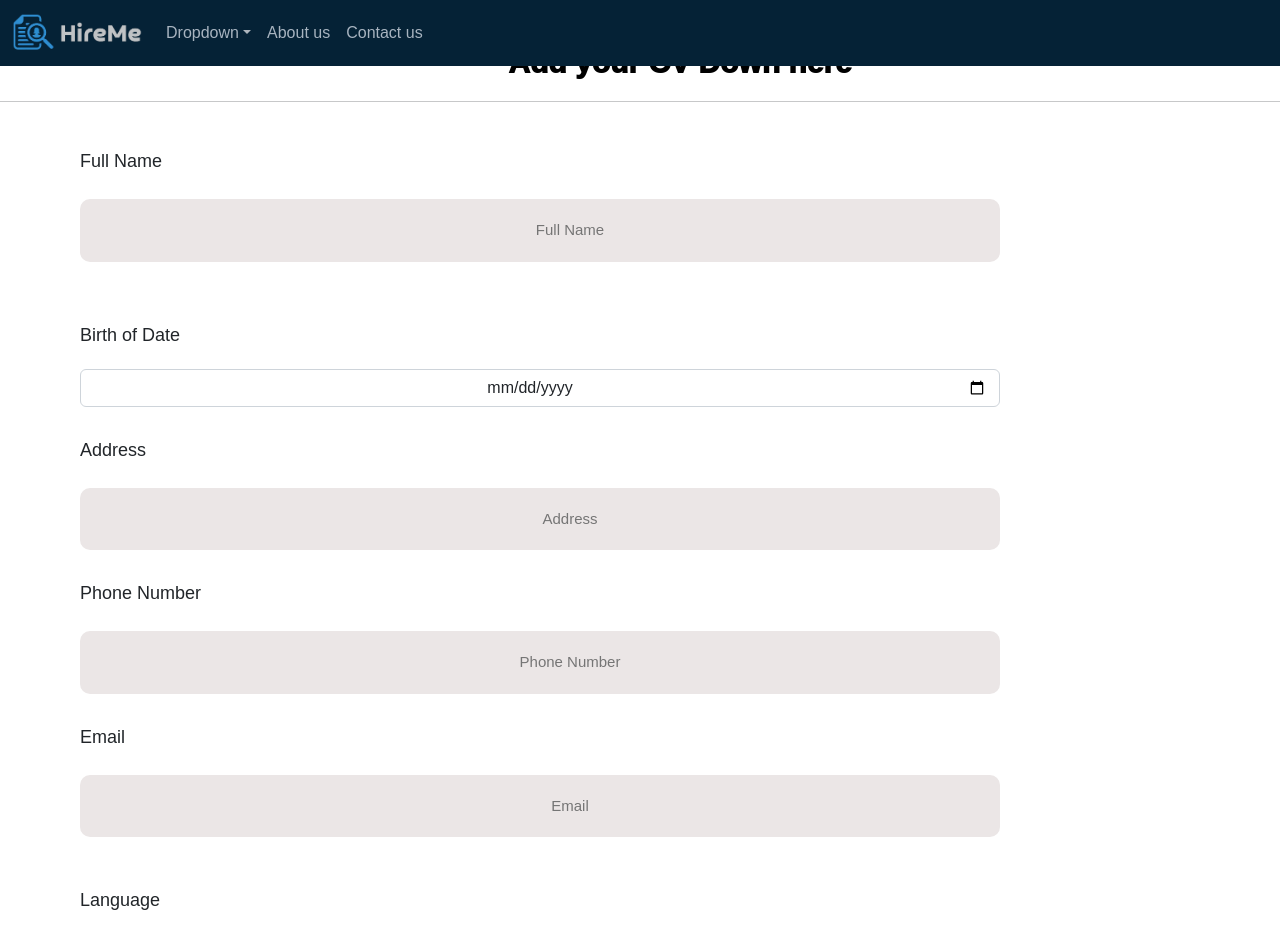
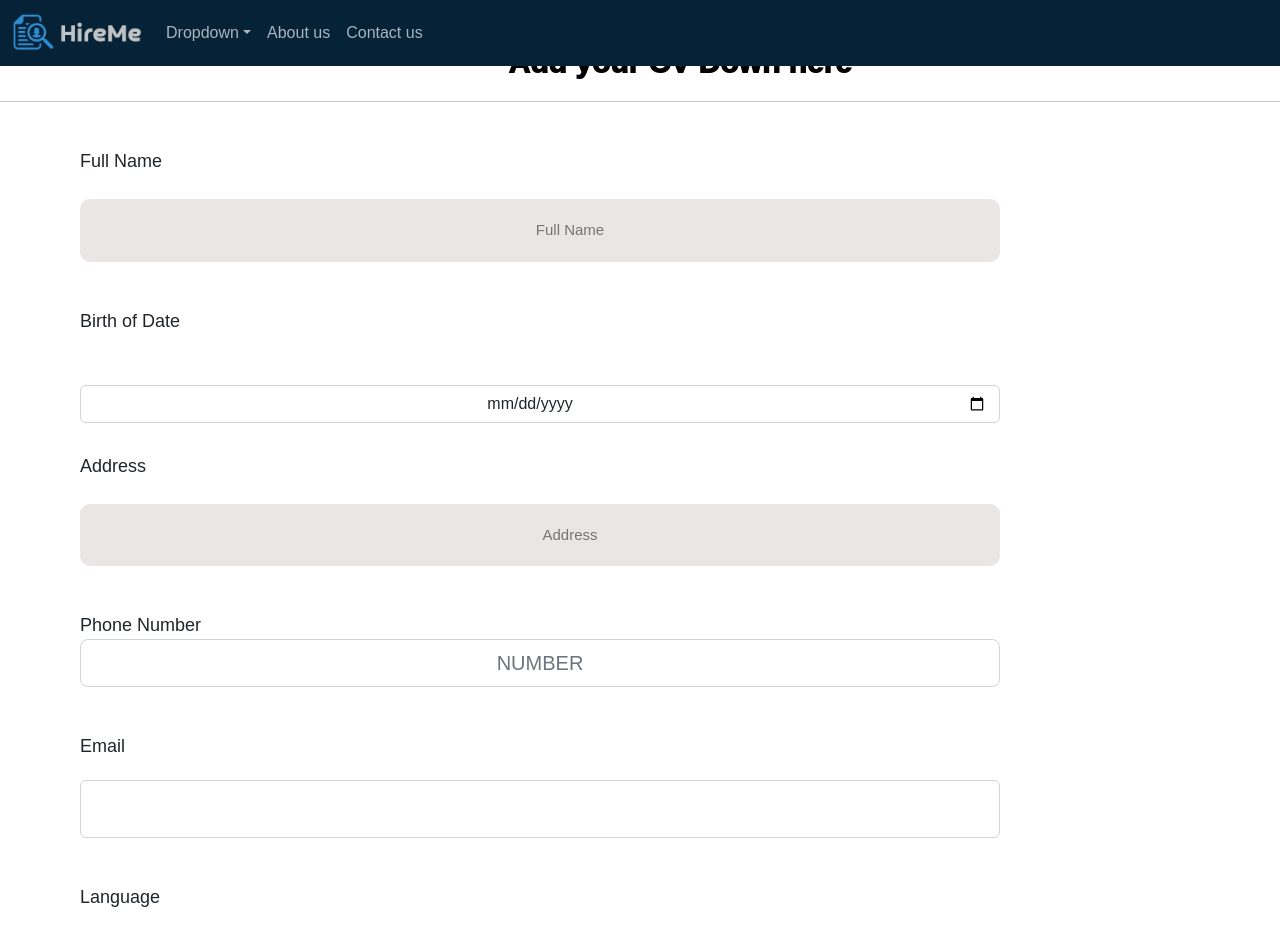
Before and after one commit to Namroutii/job-app-cap, a React (Create React App) app in the folder job-app/: page /add-cv in a window 1280 px wide. Shown: the top 932 px of the page. Built offline with nearby package versions, Linux system fonts and the light colour scheme.

Commit message:
input text valedation and make input email and number

```diff
--- a/job-app/src/components/forms/Form.js
+++ b/job-app/src/components/forms/Form.js
@@ -1,18 +1,33 @@
 import "./Form.css";
+import { useState } from "react";
+const Form = (props) => {
+  const [name, setName] = useState("");
+  const [check, setCheck] = useState("");
 
-const Form = (props) => {
+  const checkName = () => {
+    if (name.length < 10) setCheck("error");
+    else setCheck("");
+  };
 
   return (
     <>
       <form>
         <div className="form-group">
           <label> {props.children} </label> <br />
-          <input type="text" placeholder={props.children} required />
+          <input
+            type="text"
+            placeholder={props.children}
+            required
+            onChange={(e) => {
+              setName(e.target.value);
+              checkName();
+            }}
+          />
         </div>
+        <p>{check}</p>
       </form>
     </>
   );
 };
 
-
 export default Form;
--- a/job-app/src/pages/addCV/AddCV.css
+++ b/job-app/src/pages/addCV/AddCV.css
@@ -78,4 +78,19 @@ button:hover {
 }
 .select-label{
   padding-bottom: 20px;
+  padding-left: 80px;
 }
+.form-control{
+  width: 920px;
+
+}
+.form-number{
+  padding-left: 80px;
+}
+.form-floating{
+  padding-left: 80px;
+}
+p{
+  padding-left: 80px;
+  color: red;
+}
--- a/job-app/src/pages/addCV/AddCV.js
+++ b/job-app/src/pages/addCV/AddCV.js
@@ -21,6 +21,19 @@ function AddCV() {
   function handleSelect(data) {
     setSelectedOptions(data);
   }
+  const [number, setNumber] = useState("");
+  const [check, setCheck] = useState("");
+  const [email, setEmail] = useState("");
+  const [checkEm, setCheckEmail] = useState("");
+  const checkNumber = () => {
+    let stringNumber = String(number);
+    if (stringNumber.length !== 9) setCheck("error");
+    else setCheck("done");
+  };
+  const checkEmail = () => {
+    if (email.length < 10) setCheckEmail("error");
+    else setCheck("done");
+  };
 
   return (
     <div>
@@ -29,18 +42,44 @@ function AddCV() {
       <hr />
       <form>
         <Form>Full Name</Form>
+
+        <label className="select-label">Birth of Date</label>
         <div className="form-date">
-          <label className="select-label">Birth of Date</label>
+          <input type="date" className="form-control" />
+        </div>
+
+        <Form>Address</Form>
+
+        <div className="form-number">
+          <label>Phone Number</label>
           <input
-            type="date"
-            className="form-control"
+            className="form-control form-control-lg"
+            type="phone"
+            placeholder="NUMBER"
+            onChange={(e) => {
+              setNumber(e.target.value);
+              checkNumber();
+            }}
           />
         </div>
-        <Form>Address</Form>
-        <Form>Phone Number</Form>
-        <Form>Email</Form>
+        <p>{check}</p>
+        <label className="select-label">Email</label>
+        <div className="form-floating mb-3">
+          <input
+            type="email"
+            className="form-control"
+            id="floatingInput"
+            placeholder="name@example.com"
+            onChange={(e) => {
+              setEmail(e.target.value);
+              checkEmail();
+            }}
+          />
+        </div>
+        <p>{checkEm}</p>
+
+        <label className="select-label">Language</label>
         <div className="dropdown-container">
-          <label className="select-label">Language</label>
           <Select
             options={optionList}
             placeholder="Select Language"
```
Also changed, not shown: job-app/src/components/forms/Form.css (line endings or trailing spaces).
